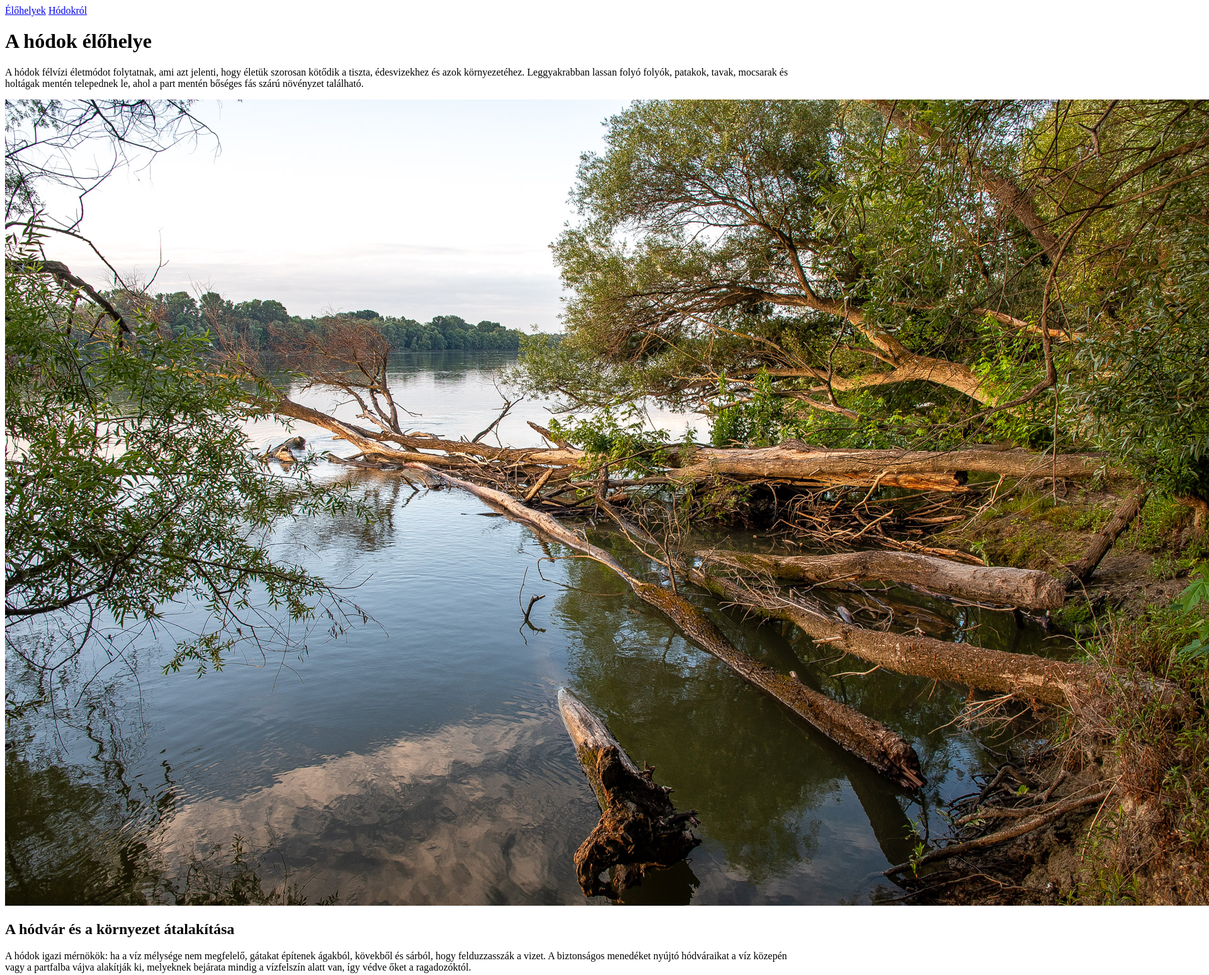
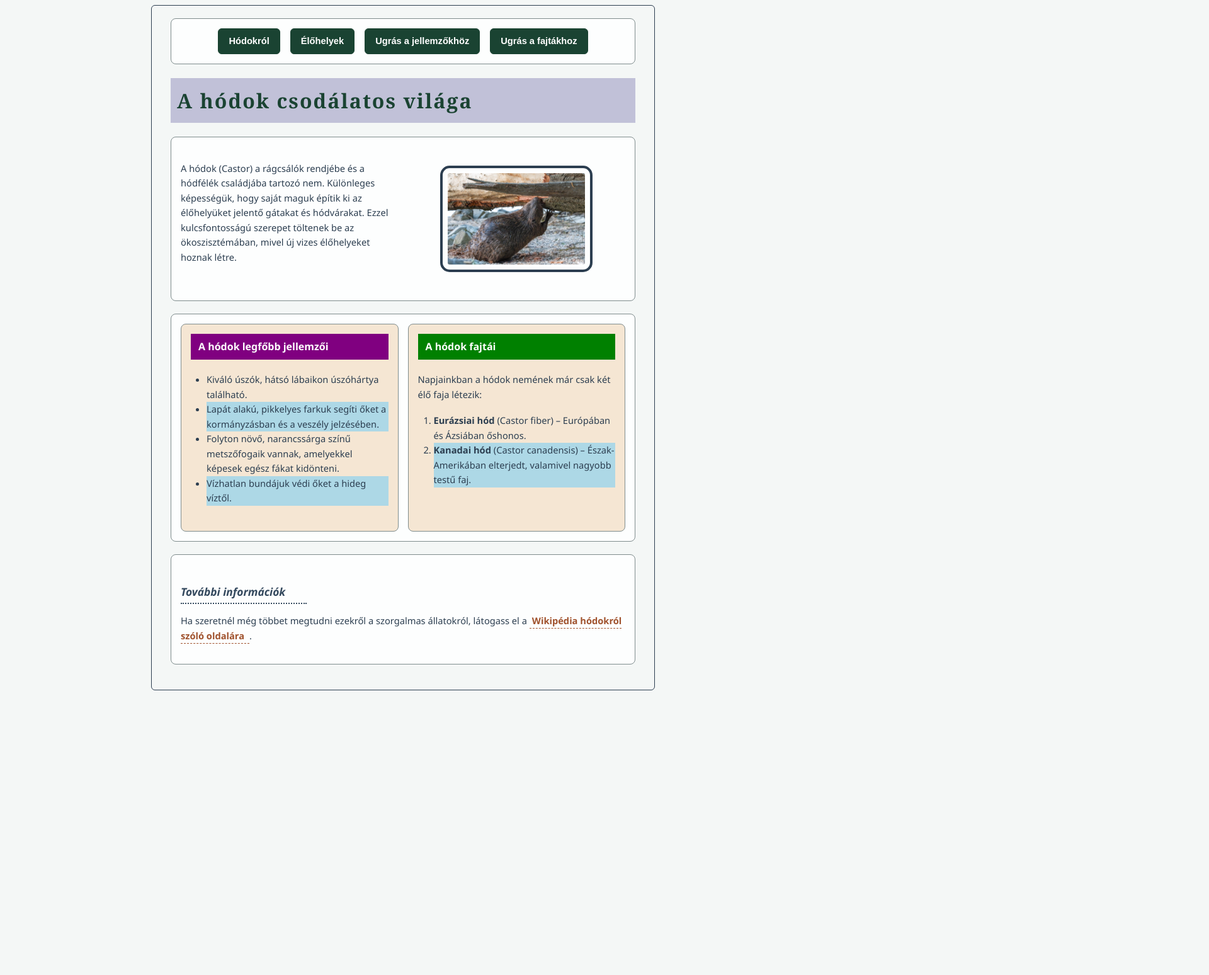
Before and after one commit to 3lekes/---------, a plain HTML site: page index.html in a window 1280 px wide. Shown: the top 1548 px of the page at 63% size, 1920 px wide, since content can reach past the window. After the commit the page ends 1104 px from the top, so only its background shows below. Drawn offline with Linux system fonts and the light colour scheme.

Commit message:
feltoltes1

```diff
--- a/index.html
+++ b/index.html
@@ -1,41 +1,82 @@
-<!DOCTYPE html>
+<!doctype html>
 <html lang="hu">
   <head>
-    <meta charset="UTF-8">
-    <meta name="viewport" content="width=device-width, initial-scale=1.0">
-    <meta name="keywords" content="hod,elohely, eloleny">
-    <link rel="stylesheet" href="style.css">
-    <title>Elekes David</title>
+    <meta charset="UTF-8" />
+    <meta name="viewport" content="width=device-width, initial-scale=1.0" />
+    <meta name="description" content="Hód" />
+    <meta name="keywords" content="Hódok" />
+    <link rel="stylesheet" href="style.css" />
+    <title>Elekes Dávid</title>
   </head>
+
   <body>
+
+    <nav class="menu">
+      <a href="index.html" class="menu-link">Hódokról</a>
+      <a href="elohelyek.html" class="menu-link">Élőhelyek</a>
+      <a href="#jellemzo" class="menu-link">Ugrás a jellemzőkhöz</a>
+      <a href="#fajta" class="menu-link">Ugrás a fajtákhoz</a>
+    </nav>
+
+    <header>
+    <h1>A hódok csodálatos világa</h1>
+    </header>
+
     <main>
-        <nav>
-                <a href="index.html">Élőhelyek</a>
-                <a href="hod.html">Hódokról</a>
-        </nav>
-        <header>
-            <H1>A hódok élőhelye</H1>
-        </header>
-        <article>
-            <div class="tarolo">
-                <p>A hódok félvízi életmódot folytatnak, ami azt jelenti, hogy életük szorosan kötődik a tiszta, édesvizekhez és azok környezetéhez. Leggyakrabban lassan folyó folyók, patakok, tavak, mocsarak és holtágak mentén telepednek le, ahol a part mentén bőséges fás szárú növényzet található.
+      <article class="tartalom">
+    <p>
+      A hódok (Castor) a rágcsálók rendjébe és a hódfélék családjába tartozó
+      nem. Különleges képességük, hogy saját maguk építik ki az élőhelyüket
+      jelentő gátakat és hódvárakat. Ezzel kulcsfontosságú szerepet töltenek be
+      az ökoszisztémában, mivel új vizes élőhelyeket hoznak létre.
+    </p>
+      <img src="hod1.jpeg" alt="hód" />
+    </article>
 
-                </p>
-                <img src="folyami_odu.jpeg" alt="odu">
+      <article class="tartalom">
+      <div class="cikk jellemzok">
+        <h2 id="jellemzo">A hódok legfőbb jellemzői</h2>
+        <ul>
+          <li>Kiváló úszók, hátsó lábaikon úszóhártya található.</li>
+          <li class="kiemelt">
+            Lapát alakú, pikkelyes farkuk segíti őket a kormányzásban és a veszély
+            jelzésében.
+          </li>
+          <li>
+            Folyton növő, narancssárga színű metszőfogaik vannak, amelyekkel képesek
+            egész fákat kidönteni.
+          </li>
+          <li class="kiemelt">Vízhatlan bundájuk védi őket a hideg víztől.</li>
+        </ul>
         </div>
-            <div class="jellemzok">
-                <h2>A hódvár és a környezet átalakítása</h2>
-                <p>
-                  A hódok igazi mérnökök: ha a víz mélysége nem megfelelő, gátakat építenek ágakból, kövekből és sárból, hogy felduzzasszák a vizet. A biztonságos menedéket nyújtó hódváraikat a víz közepén vagy a partfalba vájva alakítják ki, melyeknek bejárata mindig a vízfelszín alatt van, így védve őket a ragadozóktól.
-                </p>
-            </div>
-            <div class="tartalom">
-                <h3>Vizes élőhelyek ökoszysztémája</h3>
-                <p>
-                  A hódok tevékenysége teljesen megváltoztatja a tájat. Az általuk létrehozott hódmocsarak és tavak új életfeltételeket teremtenek számos más faj, például halak, kétéltűek, vízimadarak és különleges növények számára. Emiatt a hódokat kulcsfontosságú (úgynevezett mérnök) fajként tartják számon.
-                </p>
+
+
+      <div class="cikk fajta">
+        <h2 id="fajta">A hódok fajtái</h2>
+        <p>Napjainkban a hódok nemének már csak két élő faja létezik:</p>
+
+        <ol>
+          <li>
+            <span class="fajta-nev">Eurázsiai hód</span> (Castor fiber) – Európában és Ázsiában őshonos.
+          </li>
+          <li class="kiemelt">
+            <span class="fajta-nev">Kanadai hód</span> (Castor canadensis) – Észak-Amerikában elterjedt, valamivel nagyobb testű faj.
+          </li>
+        </ol>
       </div>
       </article>
+
+      <footer class="info lablec">
+
+      <h3>További információk</h3>
+      <p>
+        Ha szeretnél még többet megtudni ezekről a szorgalmas állatokról, látogass
+        el a
+        <a href="https://hu.wikipedia.org/wiki/H%C3%B3d">
+          Wikipédia hódokról szóló oldalára
+        </a>.
+      </p>
+    </footer>
     </main>
   </body>
 </html>
--- a/style.css
+++ b/style.css
@@ -0,0 +1,279 @@
+*{
+    box-sizing: border-box;
+}
+
+body{
+    font-family: 'Segoe UI', Tahoma, Geneva, Verdana, sans-serif;
+    font-size: 11pt;
+    line-height: 1.6;
+    color:#2c3e50 ;
+    background-color:#f4f7f6 ;
+
+    max-width: 800px;
+    margin-left: auto;
+    margin-right: auto;
+
+    padding-top: 20px;
+    padding-bottom: 20px;
+    padding-left: 30px;
+    padding-right: 30px;
+
+    border-width: 1px;
+    border-style: solid;
+    border-radius: 6px;
+}
+
+h1{
+    font-family: Georgia, serif;
+    color: #1a4332;
+    font-size: 24pt;
+    letter-spacing: 2px;
+
+    background-color: rgb(193, 193, 216);
+    padding: 10px;
+
+}
+h2{
+    color: #2e6f40;
+    font-size: 16px;
+
+    border-left-width: 5px;
+    border-left-style: solid;
+
+    border-bottom-width: 1px;
+    border-bottom-style: dashed;
+
+    padding-left: 12px;
+    padding-bottom: 6px;
+
+    margin-top: 40px;
+    margin-bottom: 20px;
+
+
+
+
+
+}
+
+h3{
+    color: #34495e;
+    font-size: 13pt;
+    font-style: italic;
+
+    border-bottom-width: 2px;
+    border-bottom-style: dotted;
+
+    padding-bottom: 4px;
+
+    margin-top: 30px;
+    margin-bottom: 15px;
+
+    max-width: 200px;
+}
+h4{
+    color: #34495e;
+    font-size: 10pt;
+    font-style: italic;
+
+    border-bottom-width: 2px;
+    border-bottom-style: dotted;
+
+    padding-bottom: 4px;
+
+    margin-top: 30px;
+    margin-bottom: 15px;
+
+}
+p{
+    margin-top: 0;
+    margin-bottom: 18px;
+}
+
+ul, ol{
+
+    margin-top: 0;
+    margin-bottom: 25px;
+    padding-left: 25px;
+}
+
+img{
+    display: block;
+
+    width: 70%;
+    max-width: 100%;
+    height: auto;
+
+    border-width: 4px;
+    border-style: solid;
+    border-radius: 15px;
+
+    padding-top: 8px;
+    padding-bottom: 8px;
+    padding-left: 8px;
+    padding-right: 8px;
+
+    margin-top: 30px;
+    margin-bottom: 30px;
+    margin-left: auto;
+    margin-right: auto;
+
+}
+
+a:link {
+    color: #a0522d;
+    text-decoration: none;
+    font-weight: bold;
+
+    border-bottom-width: 1px;
+    border-bottom-style: dashed;
+
+    padding-top: 2px;
+    padding-bottom: 2px;
+    padding-left: 4px;
+    padding-right: 4px;
+}
+
+a:visited {
+    color: #a0522d;
+    text-decoration: none;
+    font-weight: bold;
+
+    border-bottom-width: 1px;
+    border-bottom-style: dashed;
+
+    padding-top: 2px;
+    padding-bottom: 2px;
+    padding-left: 4px;
+    padding-right: 4px;
+}
+
+a:hover {
+    color: #d2691e;
+
+    border-bottom-style: solid;
+    border-radius: 4px;
+
+    background-color: #fef5e7;
+}
+
+a:active {
+    color: #cd853f;
+}
+
+.menu-link:link,
+.menu-link:visited {
+
+    display: inline-block;
+
+    padding: 8px 16px;
+    margin: 0 3px;
+
+    border-width: 1px;
+    border-style: solid;
+    border-color: #1a4332;
+    border-radius: 6px;
+
+    background-color: #1a4332;
+
+    color: white;
+
+    text-decoration: none;
+
+    font-weight: bold;
+    font-family: Arial, sans-serif;
+
+}
+
+.menu-link:hover {
+
+    background-color: #2e6f40;
+    border-color: #2e6f40;
+
+    color: white;
+
+    border-bottom-style: solid;
+}
+.kiemelt {
+
+    background-color: lightblue;
+}
+.menu {
+    display: grid;
+    grid-auto-flow: column;
+    justify-content: center;
+    gap: 10px;
+
+    border: 1px solid #7f8c8d;
+    border-radius: 8px;
+    padding: 15px;
+    margin-bottom: 20px;
+    background-color: #fdfefe;
+}
+
+.tartalom {
+    display: grid;
+    grid-template-columns: 1fr 1fr;
+    gap: 15px;
+    align-items: center;
+
+    border: 1px solid #7f8c8d;
+    border-radius: 8px;
+    padding: 15px;
+    margin-bottom: 20px;
+    background-color: #fdfefe;
+}
+
+.jellemzok,
+.fajta {
+    background-color: #f5e6d3;
+    border: 1px solid #7f8c8d;
+    border-radius: 8px;
+    padding: 15px;
+    height: 100%;
+}
+
+
+.info {
+    border: 1px solid #7f8c8d;
+    border-radius: 8px;
+    padding: 15px;
+    margin-bottom: 20px;
+    background-color: #fdfefe;
+}
+
+#jellemzo,
+#fajta {
+    border: none;
+    margin-top: 0;
+}
+
+#jellemzo {
+    background-color: purple;
+    color: white;
+    padding: 8px 12px;
+}
+
+#fajta {
+    background-color: green;
+    color: white;
+    padding: 8px 12px;
+}
+
+.fajta-nev {
+    font-weight: bold;
+}
+
+@media screen and (max-width: 700px) {
+    body, p, li {
+        width: 100%;
+        font-size: calc(12px + 2vw);
+    }
+
+    .tartalom {
+        grid-template-columns: 1fr;
+    }
+
+    .menu {
+        grid-auto-flow: row;
+    }
+}
```
Also changed, not shown: hod.html (+48 -0 lines). Lines whose indentation alone changed are shown as unchanged.
